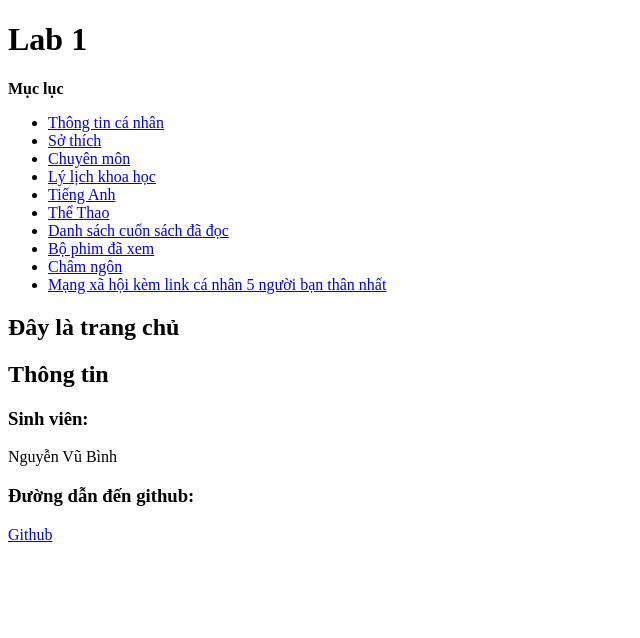
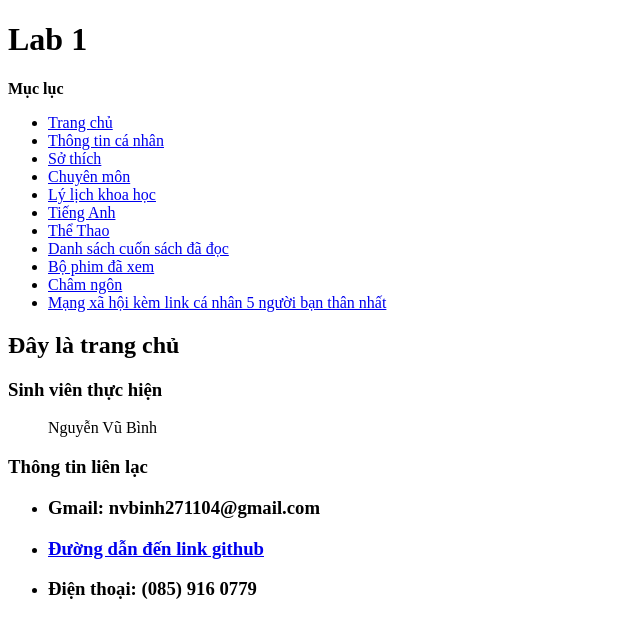
Before and after one commit to Binkeurss/Lab_DKW, a plain HTML site: page Lab1/22520137_NguyenVuBinh_Lab1.html in a window 1280 px wide. Shown: the whole page, without its empty margins (0-640 px from the left). Drawn offline with Linux system fonts and the light colour scheme.

Commit message:
trangchu

```diff
--- a/Lab1/22520137_NguyenVuBinh_Lab1.html
+++ b/Lab1/22520137_NguyenVuBinh_Lab1.html
@@ -13,6 +13,7 @@
   <nav>
     <p><strong>Mục lục</strong></p>
     <ul>
+      <li><a href="./22520137_NguyenVuBinh_Lab1.html">Trang chủ</a></li>
       <li><a href="./personal_information.html">Thông tin cá nhân</a></li>
       <li><a href="./hobby.html">Sở thích</a></li>
       <li><a href="./expertise.html">Chuyên môn</a></li>
@@ -25,23 +26,30 @@
       <li><a href="./bestfriends.html">Mạng xã hội kèm link cá nhân 5 người bạn thân nhất</a></li>
     </ul>
   </nav>
+
   <main>
     <section>
       <h2>Đây là trang chủ</h2>
     </section>
+    <section>
+      <h3>Sinh viên thực hiện</h3>
+      <blockquote>Nguyễn Vũ Bình</blockquote>
+    </section>
   </main>
+
   <footer>
-    <section>
-      <h2>Thông tin</h2>
-    </section>
-    <section>
-      <h3>Sinh viên: </h3>
-      <p>Nguyễn Vũ Bình</p>
-    </section>
-    <section>
-      <h3>Đường dẫn đến github:</h3>
-      <a href="https://github.com/Binkeurss/Lab_DKW/tree/main/Lab1"><p>Github</p></a>
-    </section>
+    <h3>Thông tin liên lạc</h3>
+    <ul>
+      <li>
+          <h3>Gmail: nvbinh271104@gmail.com</h3>
+      </li>
+      <li>
+          <a href="https://github.com/Binkeurss/Lab_DKW/tree/main/Lab1"><h3>Đường dẫn đến link github</h3></a>
+      </li>
+      <li>
+          <h3>Điện thoại: (085) 916 0779</h3>
+      </li>
+    </ul>
   </footer>
 </body>
 </html>
```
